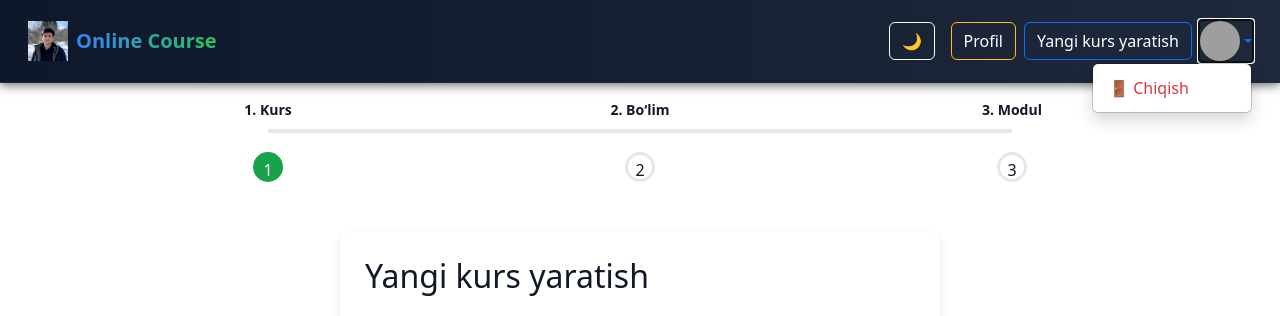
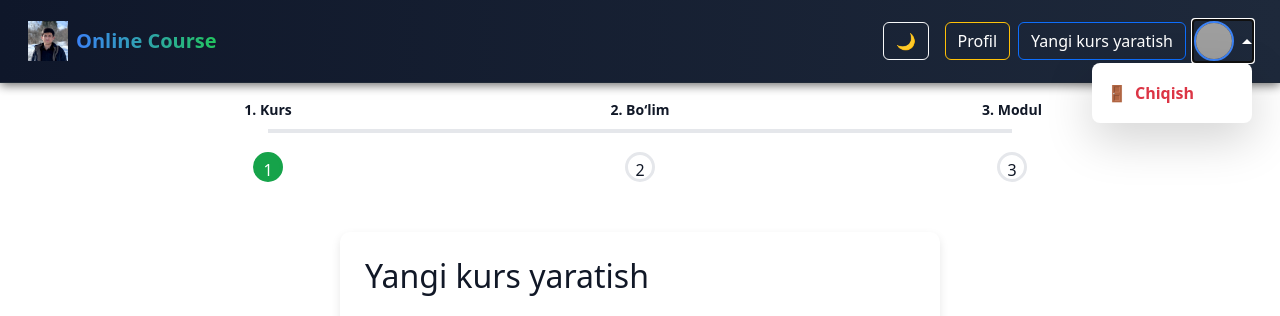
Before and after one commit to faxriddinprof/online_course, a Django app: page /course/create/ in a window 1280 px wide, after a click that opens the changed part. Shown: the top 316 px of the page. Run offline with Django 5.2, Linux system fonts and the light colour scheme; a user stored in the database is signed in; data comes from the database, SQL or seed files in the repository; both versions use the stored data as it was after the commit; grey boxes are pictures that could not be loaded.

Commit message:
navbar is something changed

```diff
--- a/static/css/navbar.css
+++ b/static/css/navbar.css
@@ -6,10 +6,10 @@
 }
 .navbar .navbar-brand span {
     background: linear-gradient(90deg, #3b82f6, #22c55e);
-    background-clip: text;               /* Standart property */
-    -webkit-background-clip: text;       /* Safari/Chrome */
+    background-clip: text;
+    -webkit-background-clip: text;
     -webkit-text-fill-color: transparent;
-    color: transparent;                  /* Firefox uchun fallback */
+    color: transparent;
 }
 
 /* Profil tugmasi hoverda highlight bo‘lsin */
@@ -27,3 +27,63 @@
     background: linear-gradient(90deg, #0f172a, #0a192f);
     box-shadow: 0 2px 15px rgba(59, 130, 246, 0.5);
 }
+
+/* Profil rasmi */
+.profile-avatar {
+    width: 40px;
+    height: 40px;
+    object-fit: cover;
+    border: 2px solid #3b82f6; /* asosiy brend rang */
+    transition: 0.3s;
+}
+.profile-avatar:hover {
+    transform: scale(1.1);
+    box-shadow: 0 0 10px rgba(59, 130, 246, 0.7);
+}
+
+/* Dropdown menyu */
+.dropdown-menu {
+    background: #1e293b; /* qoramtir fon */
+    color: #e5e7eb;
+    font-size: 0.95rem;
+}
+.dropdown-menu .dropdown-item {
+    transition: 0.3s;
+    border-radius: 8px;
+    padding: 10px 15px;
+}
+.dropdown-menu .dropdown-item:hover {
+    background: linear-gradient(90deg, #ef4444, #dc2626);
+    color: #fff;
+    box-shadow: 0 0 10px rgba(239, 68, 68, 0.8);
+}
+
+/* Tungi rejimda ham moslashishi */
+body.dark-mode .dropdown-menu {
+    background: #0f172a;
+}
+
+/* Dropdown caret (yonidagi > belgi) */
+.dropdown-caret {
+    display: inline-block;
+    width: 0;
+    height: 0;
+    margin-left: 5px;
+    vertical-align: middle;
+    border-top: 5px solid #fff; /* yuqoriga qaratilgan uchburchak */
+    border-left: 5px solid transparent;
+    border-right: 5px solid transparent;
+    transition: transform 0.3s ease;
+}
+
+/* Dropdown ochilganda caret teskari bo‘lsin */
+.show .dropdown-caret {
+    transform: rotate(180deg);
+}
+
+/* Responsive kichik ekranlar uchun dropdown caret rangini o‘zgartirish */
+@media (max-width: 768px) {
+    .dropdown-caret {
+        border-top-color: #0f172a;
+    }
+}
--- a/templates/navbar.html
+++ b/templates/navbar.html
@@ -19,7 +19,7 @@
 
                 <!-- Profil rasmi + Dropdown faqat chiqish uchun -->
                 <div class="dropdown">
-                    <a class="d-flex align-items-center text-decoration-none dropdown-toggle"
+                    <a class="d-flex align-items-center text-decoration-none"
                     href="#"
                     id="profileDropdown"
                     role="button"
@@ -27,19 +27,20 @@
                     aria-expanded="false">
                         <img src="{% if user.profile.image %}{{ user.profile.image.url }}{% else %}{% static 'img/default.png' %}{% endif %}"
                             alt="Profile"
-                             class="rounded-circle"
-                             width="40"
-                             height="40"
-                             style="object-fit: cover;">
+                            class="rounded-circle profile-avatar">
+                        <span class="dropdown-caret ms-2"></span>
                     </a>
-                    <ul class="dropdown-menu dropdown-menu-end shadow" aria-labelledby="profileDropdown">
+                    <ul class="dropdown-menu dropdown-menu-end shadow-lg border-0 rounded-3"
+                        aria-labelledby="profileDropdown">
                         <li>
-                            <a class="dropdown-item text-danger" href="{% url 'logout' %}">
-                                🚪 Chiqish
+                            <a class="dropdown-item text-danger fw-semibold d-flex align-items-center gap-2"
+                            href="{% url 'logout' %}">
+                                🚪 <span>Chiqish</span>
                             </a>
                         </li>
                     </ul>
                 </div>
+
             {% else %}
                 <a href="{% url 'login_student_html' %}" class="btn btn-primary">Kirish</a>
             {% endif %}
--- a/templates/profils/profile.html
+++ b/templates/profils/profile.html
@@ -19,7 +19,11 @@
                 <a href="{% url 'my_courses' %}" class="btn btn-primary">Mening ro'yxatdan o'tgan kurslarim</a>
             {% elif user.role == 'TEACHER' %}
                 <a href="{% url 'my_courses' %}" class="btn btn-success">Men yaratgan kurslarim</a>
-                <a href="{% url 'teacher_students' %}" class="btn btn-info">👨‍🎓 Mening o‘quvchilarim</a>
+                <a href="{% url 'teacher_students' %}" class="btn btn-primary">
+                    👨‍🎓 Mening o‘quvchilarim
+                </a>
+
+                <a href="{% url 'my_courses' %}" class="btn btn-primary">Mening ro'yxatdan o'tgan kurslarim</a>
             {% endif %}
 
             <a href="{% url 'edit_profile' %}" class="btn btn-warning">Profilni tahrirlash</a>
```
Also changed, not shown: db.sqlite3. Lines whose indentation alone changed are shown as unchanged.
